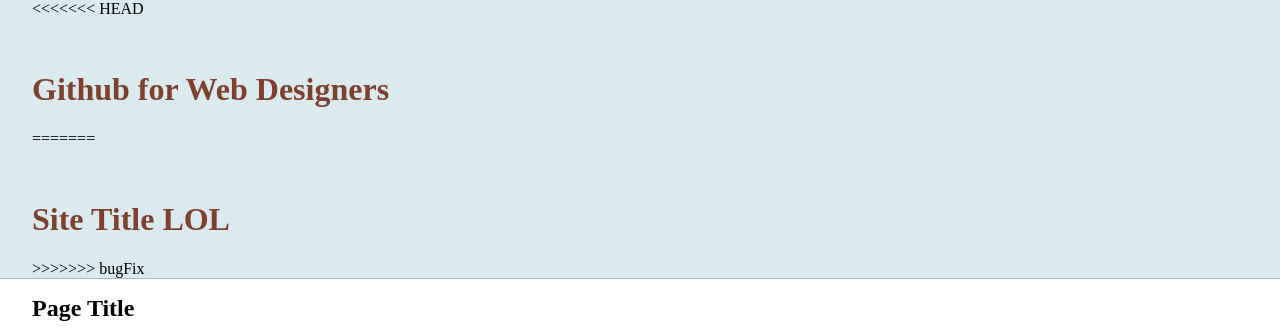
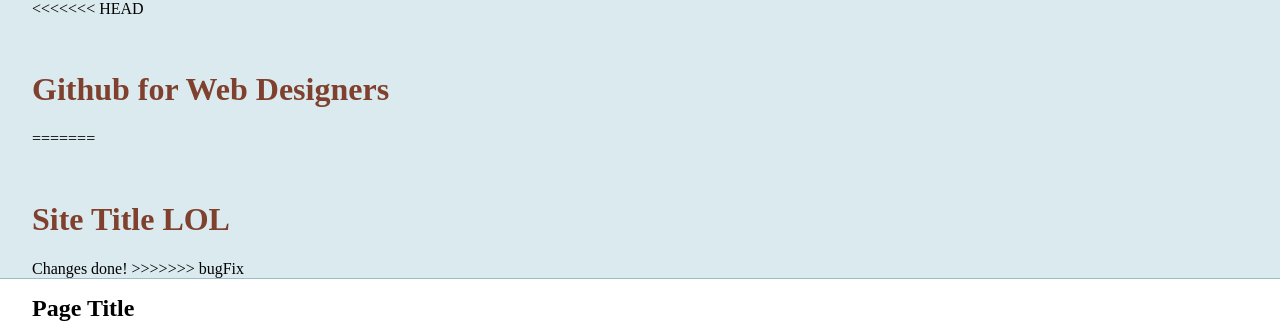
Before and after one commit to kr4ckhe4d/git-basics, a plain HTML site: page index.html in a window 1280 px wide. Shown: the top 329 px of the page. Drawn offline with nearby package versions, Linux system fonts and the light colour scheme.

Commit message:
Added changes from master

```diff
--- a/index.html
+++ b/index.html
@@ -18,6 +18,7 @@
 	<h1><span aria-hidden="true" data-icon="&#xE087;" class="github-icon"></span>Github for Web Designers</h1>
 =======
 	<h1>Site Title LOL</h1>
+	Changes done!
 >>>>>>> bugFix
     </header>
     <nav id="pageNav">
```
